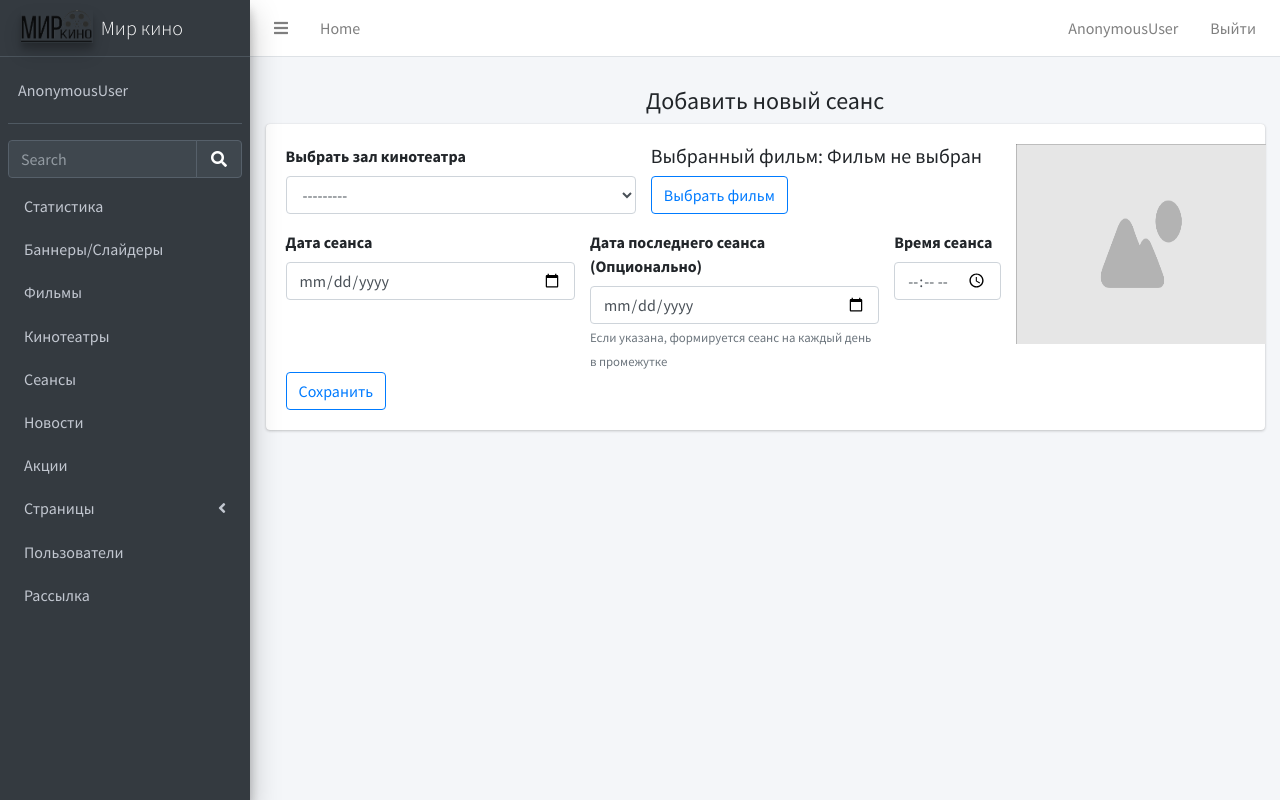
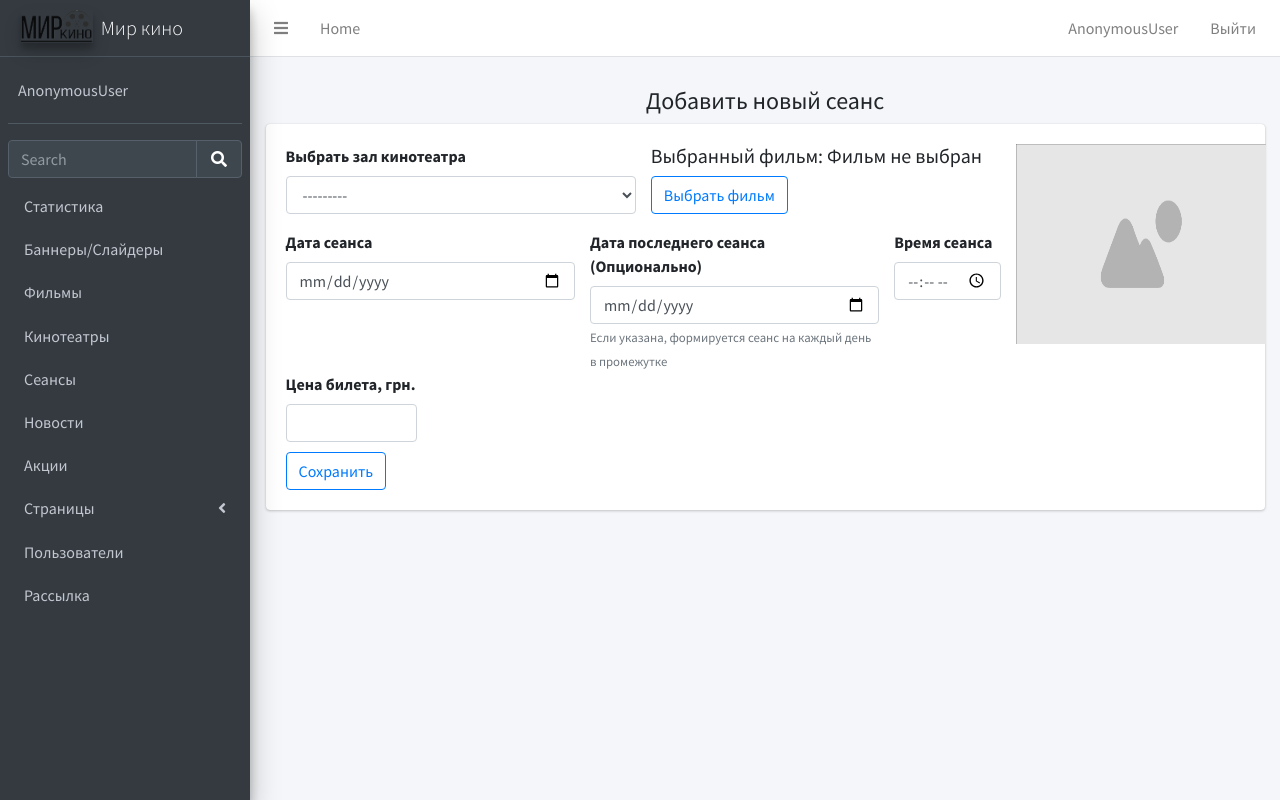
Before and after one commit to Chenger1/kinoteatrSite, a Django app: template kinoteatr/admin_panel/templates/sessions/add_session.html in a window 1280 px wide. Run offline with Django 3.2, Linux system fonts and the light colour scheme; the template is opened without the code that fills it: values that come from a table or form of the project are taken from there, others are empty; some libraries are stand-ins or nearby versions.

Commit message:
Add base ticket for each session while it is creating

```diff
--- a/kinoteatr/admin_panel/forms/session_form.py
+++ b/kinoteatr/admin_panel/forms/session_form.py
@@ -3,7 +3,7 @@ from django.core.exceptions import ValidationError
 
 import datetime
 
-from cinema.models.session import Session
+from cinema.models.session import Session, Ticket
 
 
 class AddSessionForm(forms.ModelForm):
@@ -17,6 +17,9 @@ class AddSessionForm(forms.ModelForm):
     session_time = forms.TimeField(widget=forms.TimeInput(attrs={'id': 'sessionTime',
                                                                  'type': 'time',
                                                                  'class': 'form-control'}))
+    ticket_price = forms.IntegerField(widget=forms.NumberInput(attrs={'id': 'tickerPrice', 'type': 'number',
+                                                                      'class': 'form-control', 'min': '10',
+                                                                      'max': '300'}))
 
     class Meta:
         model = Session
@@ -47,4 +50,9 @@ class AddSessionForm(forms.ModelForm):
         session.session_datetime_end = self.cleaned_data['datetime_field_end']
         if commit:
             session.save()
+            base_ticket = Ticket.objects.create(
+                session=session,
+                ticket_price=self.cleaned_data['ticket_price'],
+            )
+            base_ticket.save()
         return session
--- a/kinoteatr/admin_panel/services/adding_session.py
+++ b/kinoteatr/admin_panel/services/adding_session.py
@@ -26,12 +26,13 @@ class Saver:
             'movie': self.object.movie,
             'session_date': self.object.session_datetime_start,
             'session_time': self.object.session_datetime_start.time(),
+            'ticket_price': self.request.get('ticket_price')
         }
         for date in self.date_range:
             form_context['session_date'] = date
             form = self.form(form_context)
             if form.is_valid():
-                self.objects.append(form.save(commit=False))
+                self.objects.append(form)
             else:
                 raise ValueError('Ошибка в данных')
         return self.objects
--- a/kinoteatr/admin_panel/templates/sessions/add_session.html
+++ b/kinoteatr/admin_panel/templates/sessions/add_session.html
@@ -37,7 +37,7 @@
                                     <div class="col">
                                         <div class="form-group">
                                             <label for="cinemaHall">Выбрать зал кинотеатра</label>
-                                            <select name="cinema_hall" id="cinemaHall" class="form-control">
+                                            <select name="cinema_hall" id="cinemaHall" class="form-control" required>
                                                 <option disabled selected>---------</option>
                                                 {% for cinema in cinemas %}
                                                 <option value="" disabled>{{ cinema.name }}</option>
@@ -56,7 +56,7 @@
                                                     id="movieModalButton" {% if chosen_movie %}disabled{% endif %}>
                                                 Выбрать фильм
                                             </button>
-                                            <input type="hidden" name="movie" value="" id="selected_movie">
+                                            <input type="hidden" name="movie" value="" id="selected_movie" required>
                                             {% include 'sessions/movie_modal.html' %}
                                         </div>
                                     </div>
@@ -89,8 +89,14 @@
                                     {% endif %}
                             </div>
                         </div>
+                        <div class="row">
+                            <div class="col" style="max-width:15%;">
+                                <label for="tickerPrice">Цена билета, грн.</label>
+                                {{ form.ticket_price }}
+                            </div>
+                        </div>
 
-                        <div class="row">
+                        <div class="row" style="margin-top:10px;">
                             <div class="col">
                                 <button type="submit" class="btn btn-outline-primary">Сохранить</button>
                             </div>
```
